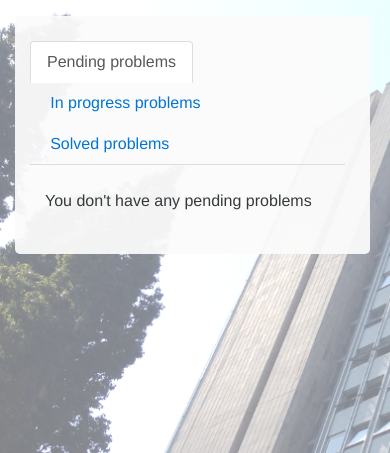
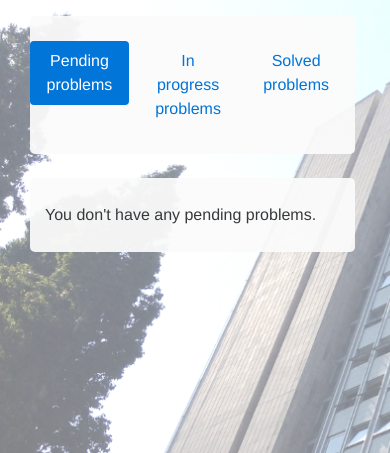
Before and after one commit to andraslesko93/SmartCampus, a Django app: template SmartCampus/templates/problems/own_problems.html in a window 390 px wide. Shown: the part 54-507 px from the top of the page. Run offline with Django 3.2, Linux system fonts and the light colour scheme; the template is opened without the code that fills it, so the values that code supplies are empty; a user stored in the database is signed in; data comes from the database, SQL or seed files in the repository; parts of the project's set-up code (start-up, migrations or seed data) failed here and were passed over; some libraries are stand-ins or nearby versions.

Commit message:
own problem nav pills corrected

```diff
--- a/SmartCampus/static/css/smartcampus.css
+++ b/SmartCampus/static/css/smartcampus.css
@@ -9,19 +9,10 @@ padding-bottom: 25px;
 padding-left: 15px;
 box-sizing: border-box;
 }
-
-.round-box-dark{
--webkit-border-radius: 5px;
--moz-border-radius: 5px;
-border-radius: 5px;
-background:rgba(220,220,220,0.7);
-padding-top: 25px;
-padding-right: 25px;
-padding-bottom: 25px;
-padding-left: 15px;
-box-sizing: border-box;
+.nav-basic {
+	display: flex;
+    justify-content: center;
 }
-
 p{
 overflow-wrap: break-word;
 }
--- a/SmartCampus/templates/problems/own_problems.html
+++ b/SmartCampus/templates/problems/own_problems.html
@@ -7,16 +7,17 @@
 {% block body_block %}
 <div class ="row">
 	<div class="col-xs-12">
-		<div class="round-box">
-			<div class="container">
+		<div class="container">
+			<div class="round-box" align="center">
 				<div class ="row">
-					<ul class="nav nav-tabs">
-						<li class="nav-item"><a class="nav-link active" data-toggle="tab" href="#pending">Pending problems</a></li>
+					<ul class="nav nav-pills nav-basic">
+						<li class="nav-item"><a class="nav-link nav-link-basic active" data-toggle="tab" href="#pending">Pending problems</a></li>
 			  			<li class="nav-item"><a class="nav-link" data-toggle="tab" href="#in_progress">In progress problems</a></li>
 			  			<li class="nav-item"><a class="nav-link" data-toggle="tab" href="#solved">Solved problems</a></li>
 					</ul>
 				</div>
-
+			</div>
+			<br/>
 				<div class="tab-content">
 			  		<div id="pending" class="tab-pane fade in active">
 						{% if pending_problems %}
@@ -78,8 +79,13 @@
 									<br/>
 						       	{% endfor %}
 						    {% else %}
-						    <br/>
-					    	<p>You don't have any pending problems</p>
+						    <div class ="row">
+								<div class="col-xs-12">
+									<div class="round-box">
+					    				You don't have any pending problems.
+					    			</div>
+					    		</div>
+					    	</div>
 						    {%endif%}
 			  		</div>
 			  		<div id="in_progress" class="tab-pane fade">
@@ -140,8 +146,13 @@
 								<br/>
 					        {% endfor %}
 					    {% else %}
-					    <br/>
-					    <p>You don't have any in progress problems</p>
+					  	<div class ="row">
+							<div class="col-xs-12">
+								<div class="round-box">
+					    			You don't have any in progress problems.
+					    		</div>
+					    	</div>
+					    </div>
 					    {% endif %}
 			  		</div>
 			  		<div id="solved" class="tab-pane fade">
@@ -203,8 +214,13 @@
 								<br/>
 					        {% endfor %}
 					    {% else %}
-					    <br/>
-					    <p>You don't have any solved problems</p>
+					    <div class ="row">
+							<div class="col-xs-12">
+								<div class="round-box">
+					   	 			You don't have any solved problems.
+					   	 		</div>
+					   	 	</div>
+					   	 </div>
 					    {% endif %}
 
 			  		</div>
```
